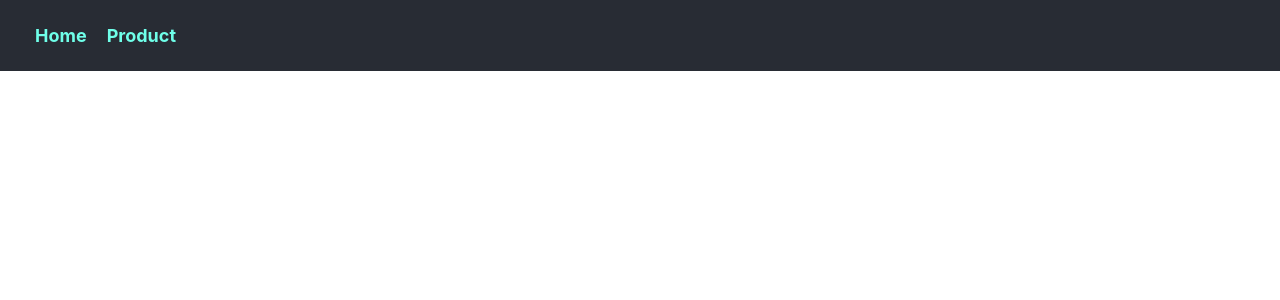
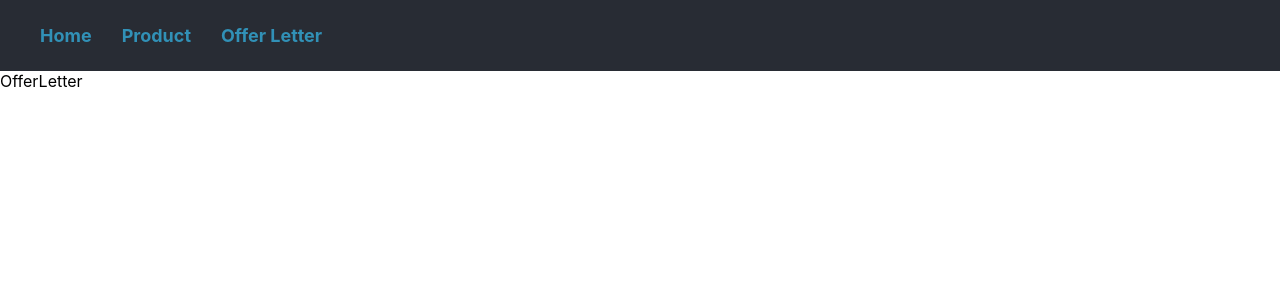
Before and after one commit to lokeshkaraka/form, a React (Create React App) app in the folder frontend1/: page /offer-letter in a window 1280 px wide. Before the commit this address had no page. Shown: the top 300 px of the page. Built offline with nearby package versions, Linux system fonts and the light colour scheme; a web font is replaced by a local one.

Commit message:
added new offer letter screen and changes in app only display navbar when in either of screen except home

```diff
--- a/frontend1/src/App.js
+++ b/frontend1/src/App.js
@@ -1,19 +1,29 @@
 import React from 'react';
-import { BrowserRouter as Router, Route, Routes } from 'react-router-dom';
+import { BrowserRouter as Router, Route, Routes, useLocation } from 'react-router-dom';
 import Home from './components/Home';
 import Product from './components/Product';
 import NavBar from './components/NavBar';
+import OfferLetter from './components/OfferLetter';
 
 const App = () => {
+  const location = useLocation();
+
   return (
-    <Router>
-      <NavBar />
+    <>
+      {location.pathname !== '/' && <NavBar />}
       <Routes>
         <Route exact path="/" element={<Home />} />
         <Route path="/product" element={<Product />} />
+        <Route path="/offer-letter" element={<OfferLetter />} />
       </Routes>
-    </Router>
+    </>
   );
 };
 
-export default App;
+const AppWrapper = () => (
+  <Router>
+    <App />
+  </Router>
+);
+
+export default AppWrapper;
--- a/frontend1/src/components/HomeStyles.css
+++ b/frontend1/src/components/HomeStyles.css
@@ -43,7 +43,7 @@ body {
 }
 
 .text-container {
-    margin-bottom: 260px;
+    margin-bottom: 50px;
 }
 
 .text {
@@ -83,6 +83,7 @@ body {
 .image-container {
     flex: 1;
     display: flex;
+    margin-top: 150px;
     justify-content: flex-end;
 }
 
--- a/frontend1/src/components/NavBar.js
+++ b/frontend1/src/components/NavBar.js
@@ -1,12 +1,79 @@
+// import React from 'react';
+// import { Link, useNavigate } from 'react-router-dom';
+// import './NavBarStyles.css';
+// import { FiLogOut } from 'react-icons/fi';
+// import { useLocation } from "react-router-dom";
+// // import app from '../Images/icon.png'
+
+// const NavBar = () => {
+//     // const user = location.state?.user;
+//     const navigate = useNavigate();
+//     const location = useLocation();
+//     const user = JSON.parse(localStorage.getItem("user"));
+
+//     const handleLogout = () => {
+//         localStorage.removeItem("user");
+//         navigate('/');
+//     };
+
+//     return (
+//         <nav className="navbar">
+//             <ul className="navbar-list">
+//                 {/* <li>
+//                     <img src={app} style={{ width: '20px', height: '20px' }}></img>
+//                 </li> */}
+//                 <li className="navbar-item">
+//                     <Link to="/" className="navbar-link">Home</Link>
+//                 </li>
+//                 <li className="navbar-item">
+//                     <Link to="/product" className="navbar-link">Product</Link>
+//                 </li>
+//                 <li className="navbar-item">
+//                     <Link to="/offer-letter" className="navbar-link">Offer</Link>
+//                 </li>
+//                 {user && location.pathname === '/product' ? (
+//                     <li>vcvg
+//                         <div className="username" onClick={handleLogout}>
+//                             Hello! <span className="username-display">{user.displayName?.split(" ")[0] || 'Guest'}</span>
+//                         </div>
+//                     </li>
+//                 ) : null}
+
+//                 {user && location.pathname === '/product' ? (
+//                     <li>
+//                         <div className="logout-button" onClick={handleLogout}>
+//                             <FiLogOut size={20} style={{ cursor: 'pointer', color: '#fed0bb', fontWeight: 'bolder', marginLeft: '10px' }} />
+//                         </div>
+//                     </li>
+//                 ) : null}
+//             </ul>
+//         </nav>
+//     );
+// };
+
+// export default NavBar;
+
+
+
+
+
+
+
+
+
+
+
+
+
+
+
 import React from 'react';
 import { Link, useNavigate } from 'react-router-dom';
 import './NavBarStyles.css';
 import { FiLogOut } from 'react-icons/fi';
 import { useLocation } from "react-router-dom";
-// import app from '../Images/icon.png'
 
 const NavBar = () => {
-    // const user = location.state?.user;
     const navigate = useNavigate();
     const location = useLocation();
     const user = JSON.parse(localStorage.getItem("user"));
@@ -19,31 +86,26 @@ const NavBar = () => {
     return (
         <nav className="navbar">
             <ul className="navbar-list">
-                {/* <li>
-                    <img src={app} style={{ width: '20px', height: '20px' }}></img>
-                </li> */}
                 <li className="navbar-item">
                     <Link to="/" className="navbar-link">Home</Link>
                 </li>
                 <li className="navbar-item">
                     <Link to="/product" className="navbar-link">Product</Link>
                 </li>
-                {user && location.pathname === '/product' ? (
-                    <li>
-                        <div className="username" onClick={handleLogout}>
-                            Hello! <span className="username-display">{user.displayName?.split(" ")[0] || 'Guest'}</span>
-                        </div>
-                    </li>
-                ) : null}
-
-                {user && location.pathname === '/product' ? (
-                    <li>
-                        <div className="logout-button" onClick={handleLogout}>
-                            <FiLogOut size={20} style={{ cursor: 'pointer', color: '#fed0bb', fontWeight: 'bolder', marginLeft: '10px' }} />
-                        </div>
-                    </li>
-                ) : null}
+                <li className="navbar-item">
+                    <Link to="/offer-letter" className="navbar-link">Offer Letter</Link>
+                </li>
             </ul>
+            {user && location.pathname === '/product' && (
+                <div className="user-actions">
+                    <div className="username" onClick={handleLogout}>
+                        Hello! <span className="username-display">{user.displayName?.split(" ")[0] || 'Guest'}</span>
+                    </div>
+                    <div className="logout-button" onClick={handleLogout}>
+                        <FiLogOut size={20} style={{ color: '#fed0bb', fontWeight: 'bolder', marginLeft: '10px' }} />
+                    </div>
+                </div>
+            )}
         </nav>
     );
 };
--- a/frontend1/src/components/NavBarStyles.css
+++ b/frontend1/src/components/NavBarStyles.css
@@ -1,8 +1,9 @@
 .navbar {
-    padding: 25px;
+    padding: 25px 25px;
     background-color: #282c34;
-    /* background-color: transparent; */
-    /* background: linear-gradient(90deg, #4FB5C8, #E1C5B0); */
+    display: flex;
+    justify-content: space-between;
+    align-items: center;
 }
 
 .navbar-list {
@@ -10,17 +11,17 @@
     list-style-type: none;
     padding: 0;
     margin: 0;
+    flex: 1;
 }
 
 .navbar-item {
-    margin: 0 10px;
+    margin: 0 15px;
     font-weight: bold;
+    white-space: nowrap;
 }
 
 .navbar-link {
-    /* color: #f77f00; */
-    /* color: #ffbf69; */
-    color: #6fffe9;
+    color: #3191b7;
     font-size: large;
     text-decoration: none;
 }
@@ -30,13 +31,25 @@
     color: #cbf3f0;
 }
 
+.user-actions {
+    display: flex;
+    align-items: center;
+    margin-left: auto;
+}
+
 .username {
-    margin-left: 1130px;
-    /* color: #55dde0; */
     color: #ee964b;
     cursor: pointer;
+    margin-right: 10px;
 }
 
 .username-display {
     margin-left: 5px;
 }
+
+.logout-button {
+    display: flex;
+    align-items: center;
+    justify-content: center;
+    cursor: pointer;
+}
--- /dev/null
+++ b/frontend1/src/components/OfferLetter.js
@@ -0,0 +1,9 @@
+import React from 'react'
+
+const OfferLetter = () => {
+    return (
+        <div>OfferLetter</div>
+    )
+}
+
+export default OfferLetter
```
